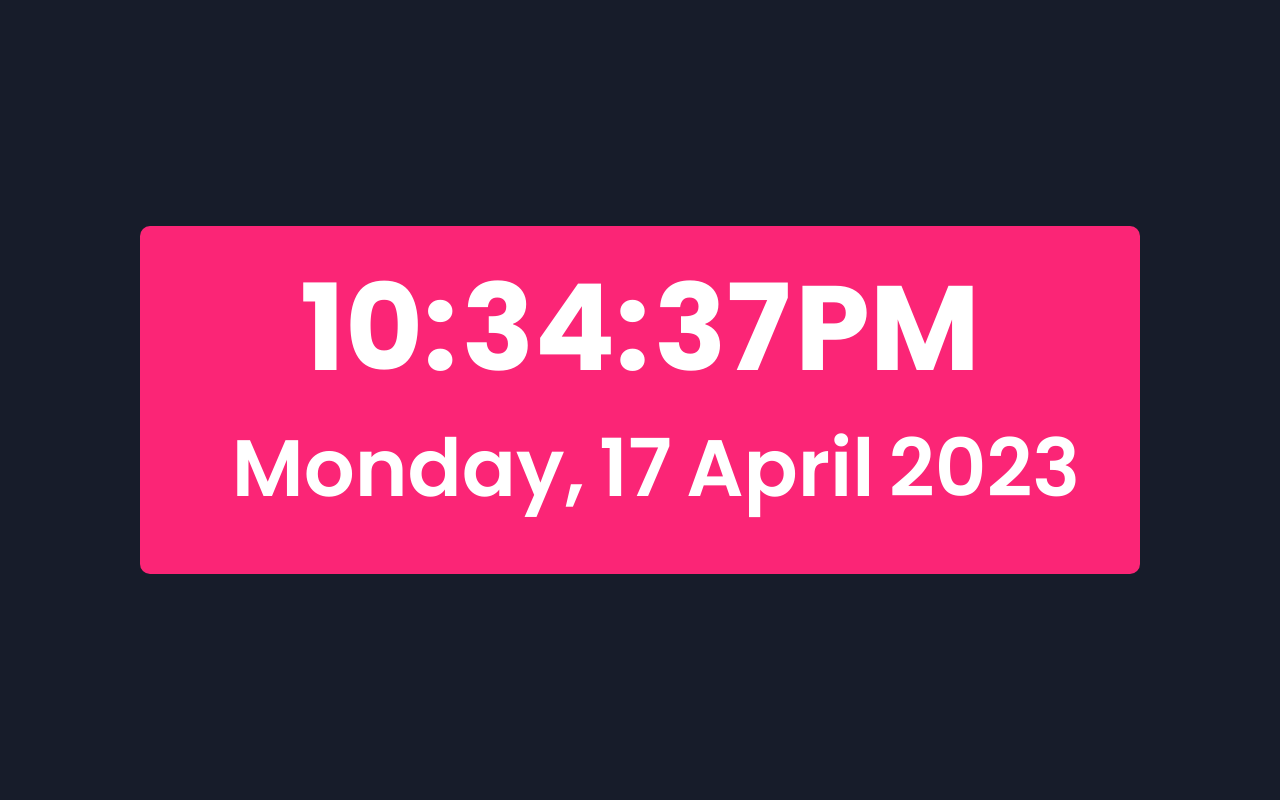
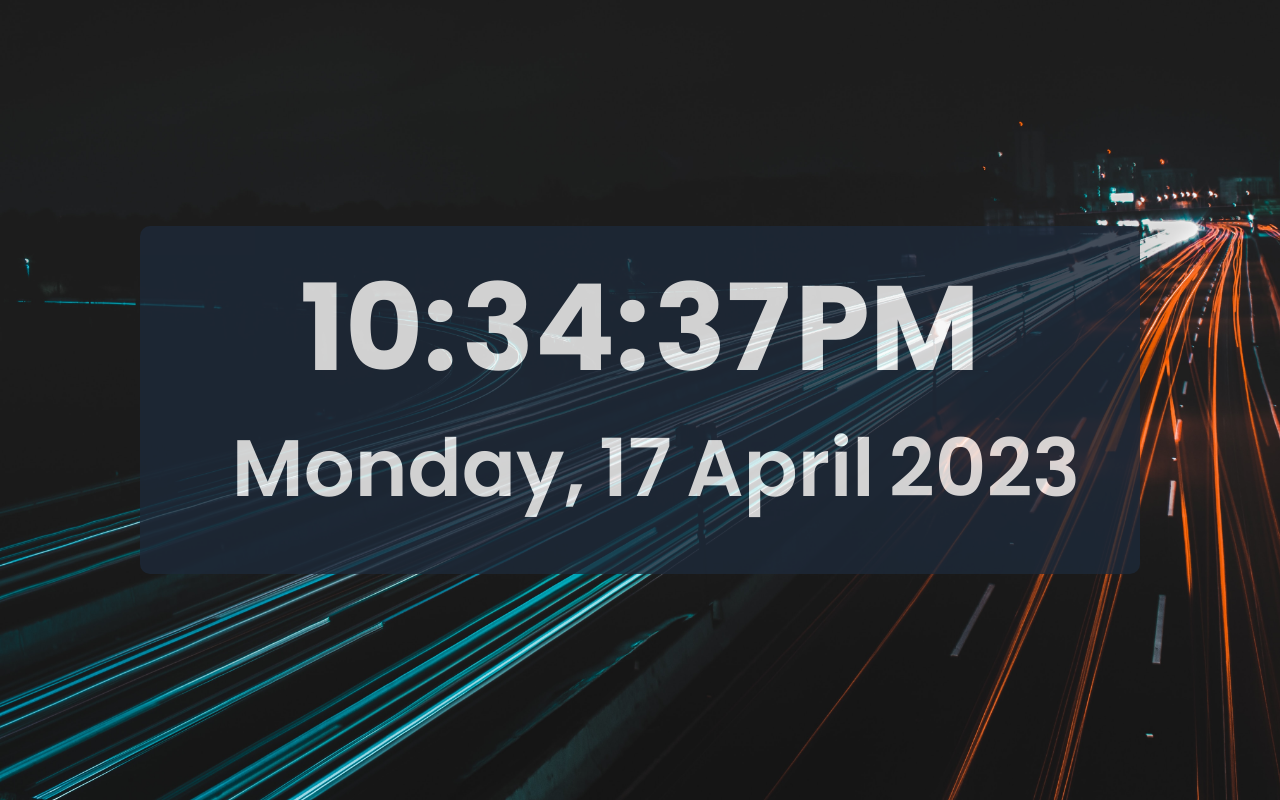
Before and after one commit to mohammadsaiful0/all-assignment-for-Ostad, a plain HTML site: page assignment -3/index.html in a window 1280 px wide. Drawn offline with nearby package versions, Linux system fonts and the light colour scheme.

Commit message:
Background Update

```diff
--- a/assignment -3/style.css
+++ b/assignment -3/style.css
@@ -1,5 +1,8 @@
 body{
     background-color: #171C2A !important;
+    background-image: url(./bg.jpg);
+    background-size: cover;
+    background-repeat: no-repeat;
     color: #fff !important;
     font-family: 'Poppins', sans-serif;
 
@@ -11,7 +14,8 @@ body{
     height: 100vh;
 }
 .digital-clock-sa{
-    background-color: #FB2576;
+    background: #1D2939;
+    opacity: 0.8;
     width: 1000px;
     max-width: 800;
     padding: 30px;
```
Also changed, not shown: assignment -3/bg.jpg (added).
